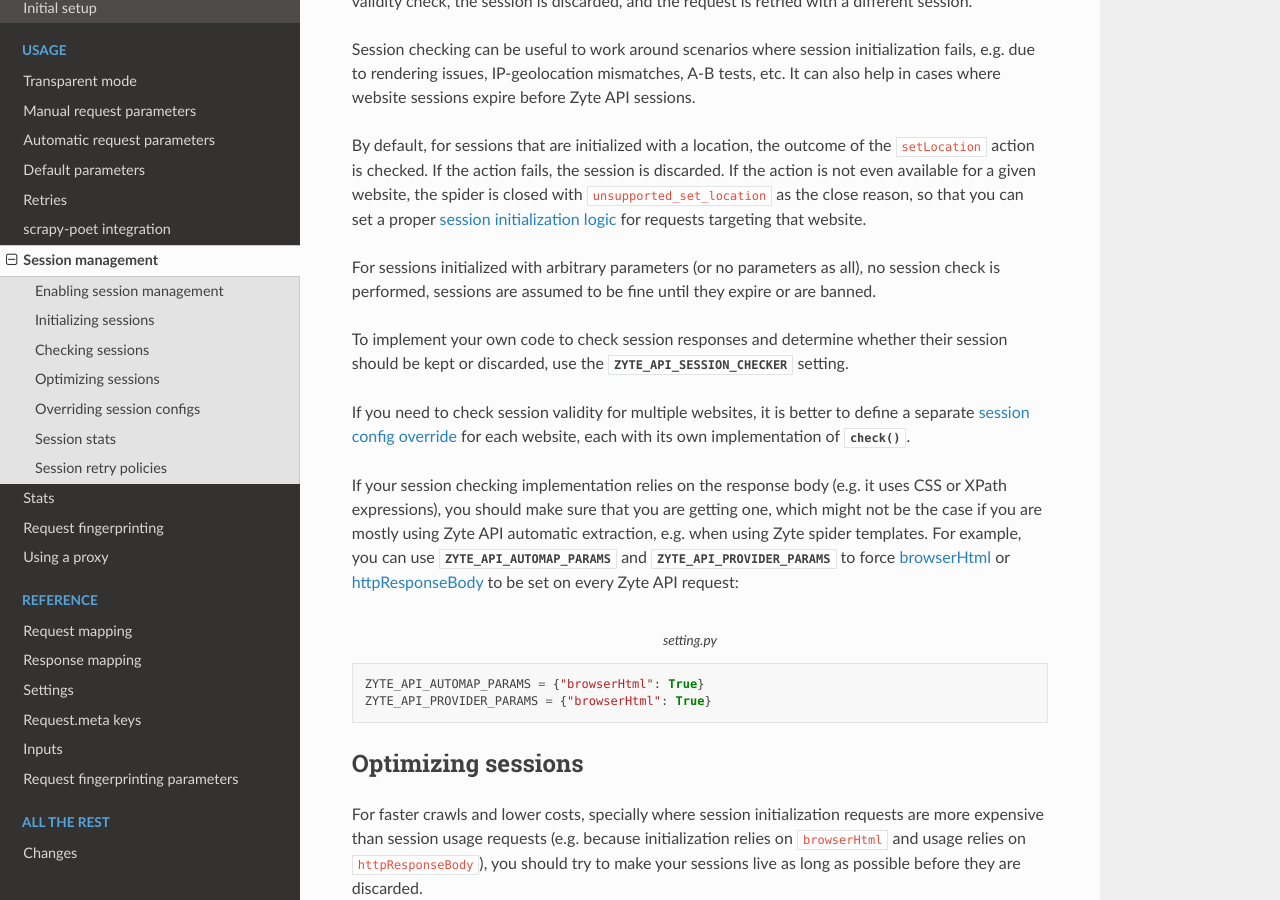
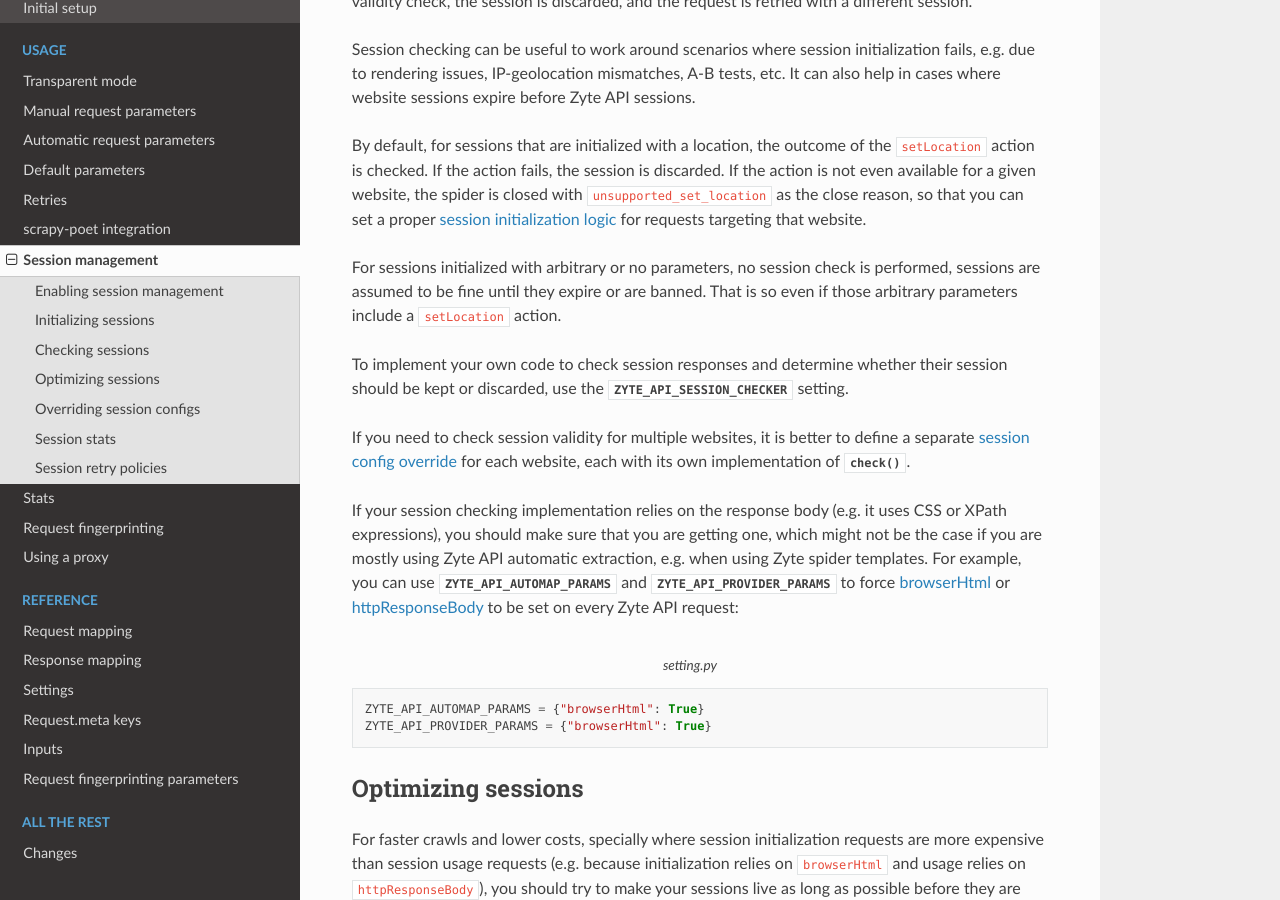
Before and after one commit to scrapy-plugins/scrapy-zyte-api, a Sphinx documentation site: the page built from docs/usage/session.rst, in a window 1280 px wide and 900 px high, scrolled down 1396 px. Built offline with Sphinx 7.4.7 and the Read the Docs theme 2.0.0, drawn with Linux system fonts in a browser that asks for light colours.

Commit message:
Check that params do not get a location check

```diff
--- a/docs/usage/session.rst
+++ b/docs/usage/session.rst
@@ -101,9 +101,9 @@ is closed with ``unsupported_set_location`` as the close reason, so that you
 can set a proper :ref:`session initialization logic <session-init>` for
 requests targeting that website.
 
-For sessions initialized with arbitrary parameters (or no parameters as all),
-no session check is performed, sessions are assumed to be fine until they
-expire or are banned.
+For sessions initialized with arbitrary or no parameters, no session check is
+performed, sessions are assumed to be fine until they expire or are banned.
+That is so even if those arbitrary parameters include a ``setLocation`` action.
 
 To implement your own code to check session responses and determine whether
 their session should be kept or discarded, use the
```
Also changed, not shown: 2 other files.
